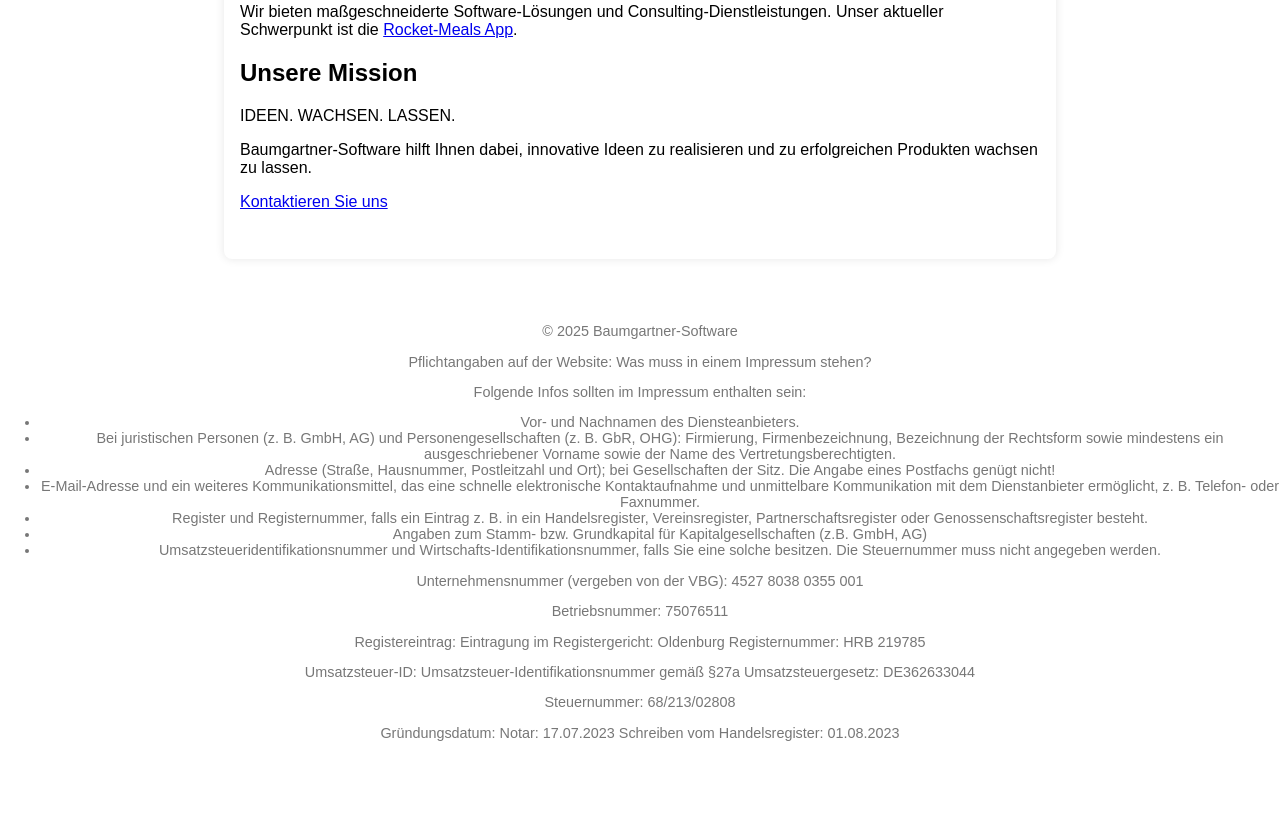
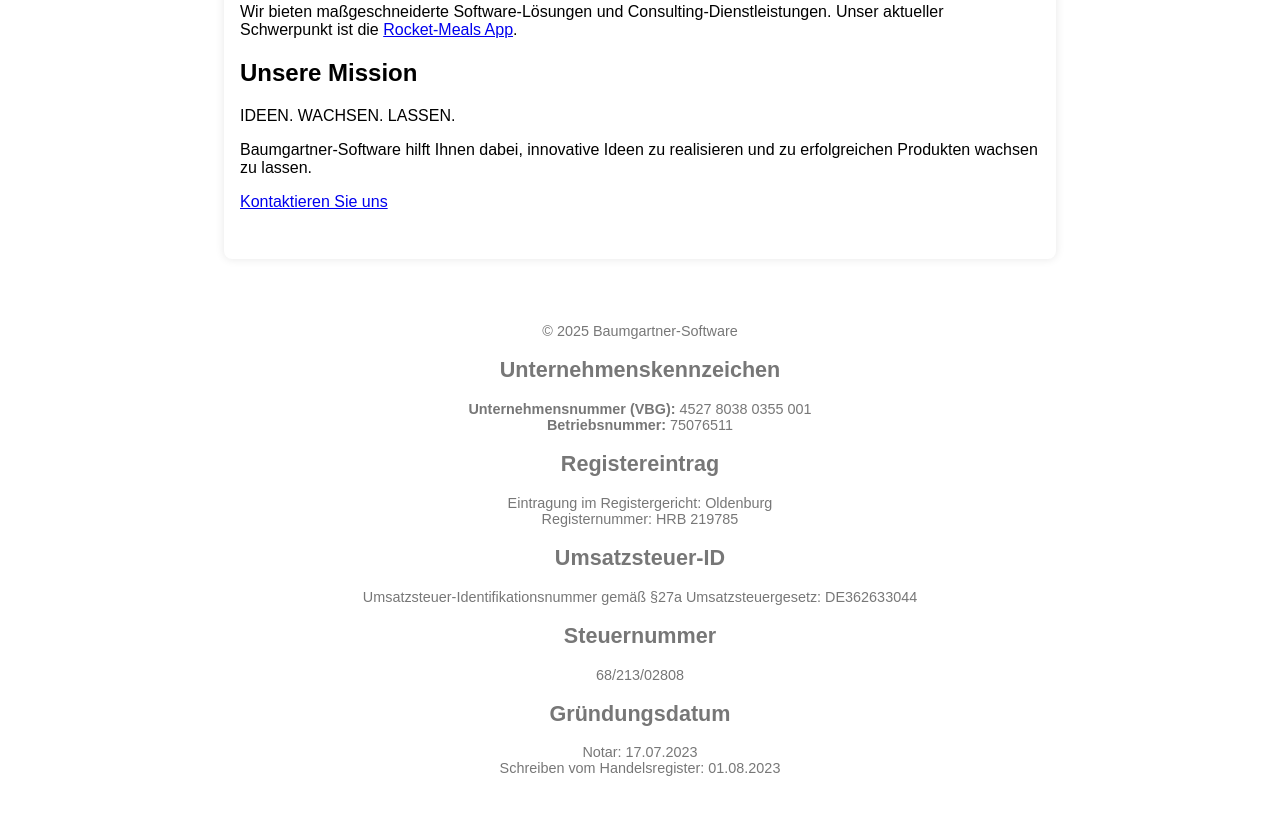
Before and after one commit to baumgartner-software/baumgartner-software.github.io, an Astro site: page / in a window 1280 px wide. Shown: the part 489-1304 px from the top of the page. Before the commit the page ends 1276 px from the top, so only its background shows below. Built offline with nearby package versions, Linux system fonts and the light colour scheme; Astro itself is replaced by a stand-in of ours.

Commit message:
Improve impressum info formatting

```diff
--- a/impressum-info.md
+++ b/impressum-info.md
@@ -1,30 +1,22 @@
-Pflichtangaben auf der Website: Was muss in einem Impressum stehen?
+## Unternehmenskennzeichen
 
-Folgende Infos sollten im Impressum enthalten sein:
+**Unternehmensnummer (VBG):** 4527&nbsp;8038&nbsp;0355&nbsp;001
+**Betriebsnummer:** 75076511
 
-- Vor- und Nachnamen des Diensteanbieters.
-- Bei juristischen Personen (z. B. GmbH, AG) und Personengesellschaften (z. B. GbR, OHG): Firmierung, Firmenbezeichnung, Bezeichnung der Rechtsform sowie mindestens ein ausgeschriebener Vorname sowie der Name des Vertretungsberechtigten.
-- Adresse (Straße, Hausnummer, Postleitzahl und Ort); bei Gesellschaften der Sitz. Die Angabe eines Postfachs genügt nicht!
-- E-Mail-Adresse und ein weiteres Kommunikationsmittel, das eine schnelle elektronische Kontaktaufnahme und unmittelbare Kommunikation mit dem Dienstanbieter ermöglicht, z. B. Telefon- oder Faxnummer.
-- Register und Registernummer, falls ein Eintrag z. B. in ein Handelsregister, Vereinsregister, Partnerschaftsregister oder Genossenschaftsregister besteht.
-- Angaben zum Stamm- bzw. Grundkapital für Kapitalgesellschaften (z.B. GmbH, AG)
-- Umsatzsteueridentifikationsnummer und Wirtschafts-Identifikationsnummer, falls Sie eine solche besitzen. Die Steuernummer muss nicht angegeben werden.
+## Registereintrag
 
-Unternehmensnummer (vergeben von der VBG):
-4527 8038 0355 001
+Eintragung im Registergericht: Oldenburg
+Registernummer: HRB&nbsp;219785
 
-Betriebsnummer: 75076511
+## Umsatzsteuer-ID
 
-Registereintrag:
-Eintragung im Registergericht: Oldenburg
-Registernummer: HRB 219785
-
-Umsatzsteuer-ID:
 Umsatzsteuer-Identifikationsnummer gemäß §27a Umsatzsteuergesetz: DE362633044
 
-Steuernummer:
+## Steuernummer
+
 68/213/02808
 
-Gründungsdatum:
+## Gründungsdatum
+
 Notar: 17.07.2023
 Schreiben vom Handelsregister: 01.08.2023
```
